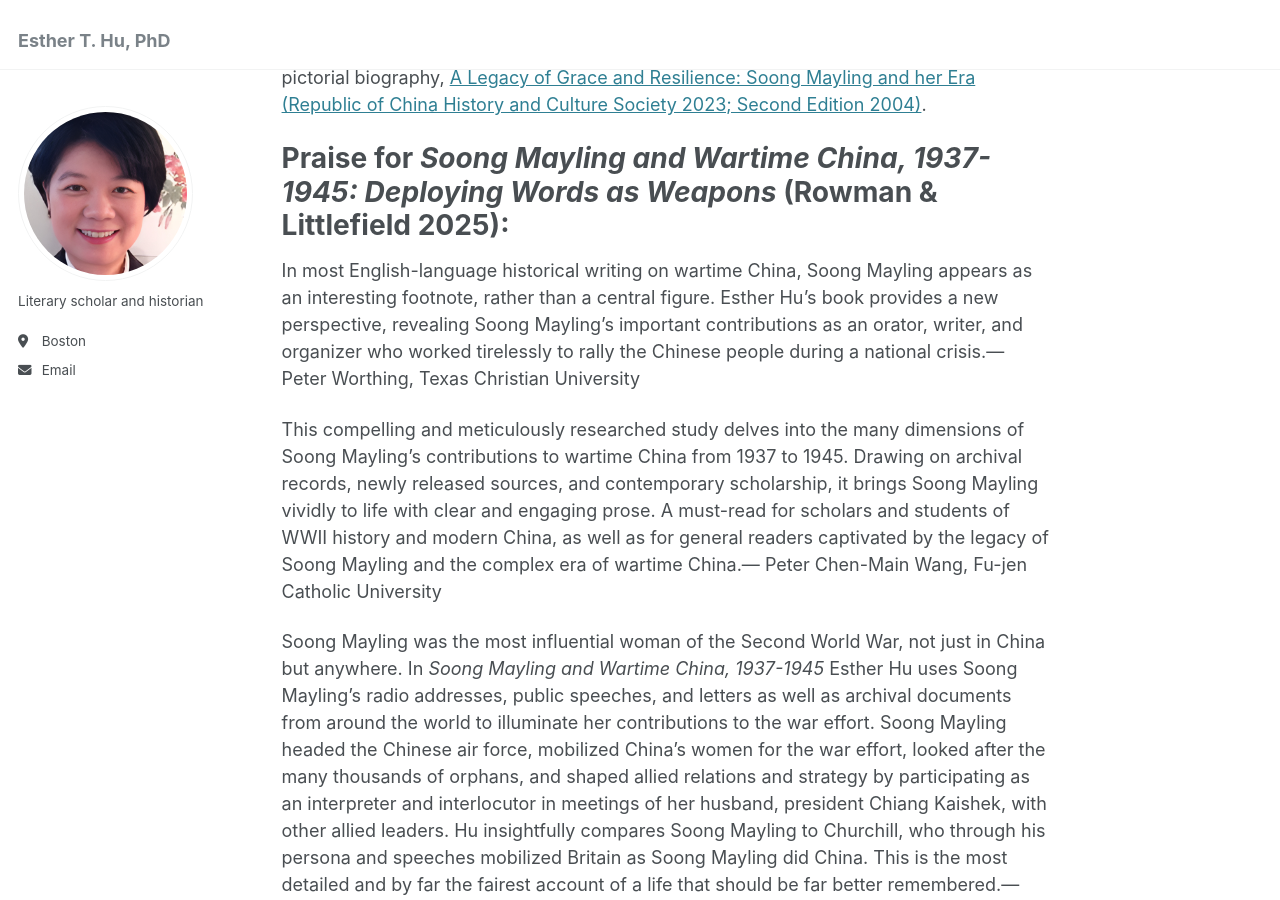
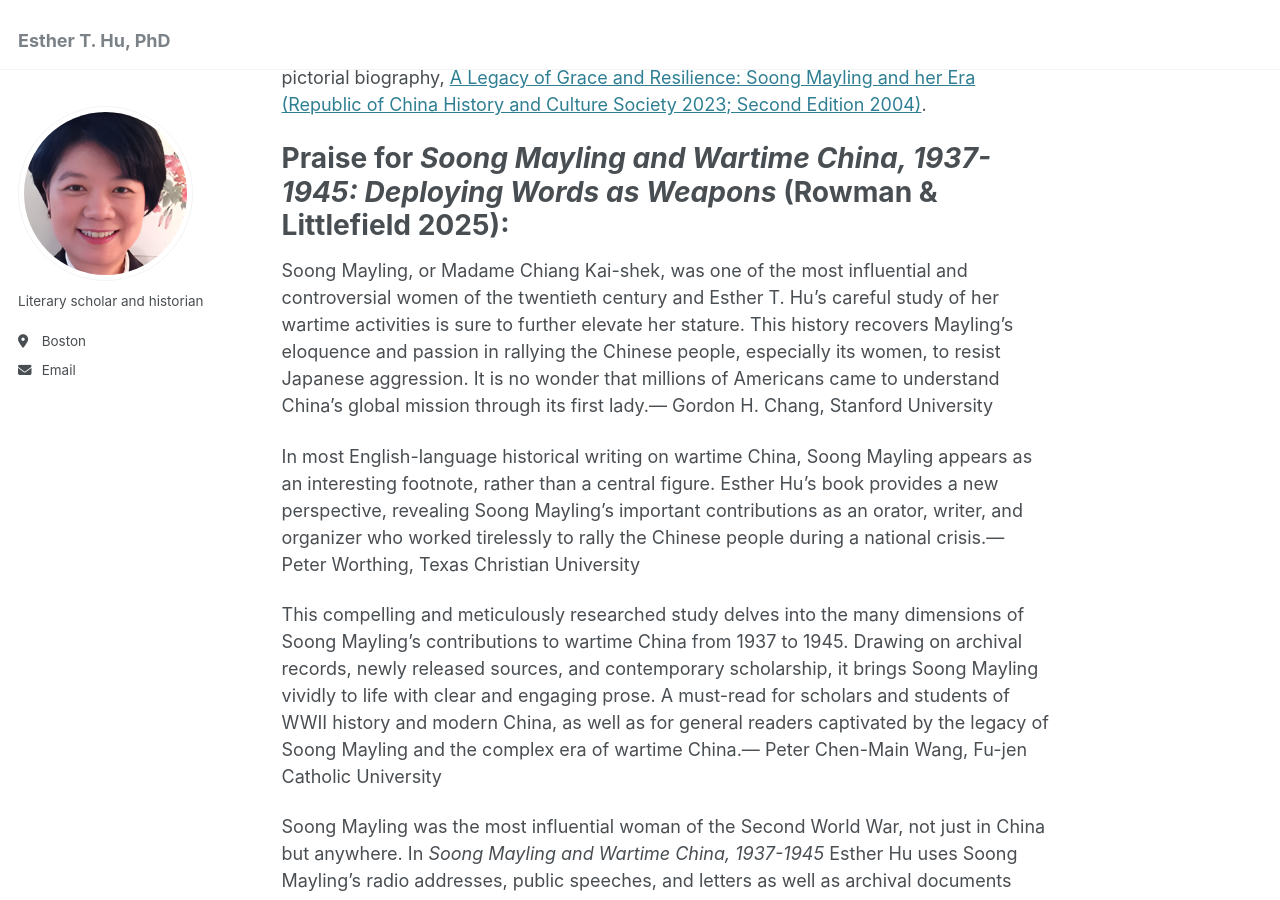
Before and after one commit to estherthu/estherthu.github.io, a Jekyll site: the page built from _pages/about.md, in a window 1280 px wide and 900 px high, scrolled down 777 px. Built offline with Jekyll 4.4.1, drawn with Linux system fonts in a browser that asks for light colours.

Commit message:
Update about.md

```diff
--- a/_pages/about.md
+++ b/_pages/about.md
@@ -20,6 +20,8 @@ Dr. Hu is also the English translator of Soong Mayling’s most recent Chinese-l
 
 Praise for <i>Soong Mayling and Wartime China, 1937-1945: Deploying Words as Weapons</i> (Rowman & Littlefield 2025):
 ======
+Soong Mayling, or Madame Chiang Kai-shek, was one of the most influential and controversial women of the twentieth century and Esther T. Hu’s careful study of her wartime activities is sure to further elevate her stature. This history recovers Mayling’s eloquence and passion in rallying the Chinese people, especially its women, to resist Japanese aggression. It is no wonder that millions of Americans came to understand China’s global mission through its first lady.— Gordon H. Chang, Stanford University
+
 In most English-language historical writing on wartime China, Soong Mayling appears as an interesting footnote, rather than a central figure. Esther Hu’s book provides a new perspective, revealing Soong Mayling’s important contributions as an orator, writer, and organizer who worked tirelessly to rally the Chinese people during a national crisis.— Peter Worthing, Texas Christian University
 
 This compelling and meticulously researched study delves into the many dimensions of Soong Mayling’s contributions to wartime China from 1937 to 1945. Drawing on archival records, newly released sources, and contemporary scholarship, it brings Soong Mayling vividly to life with clear and engaging prose. A must-read for scholars and students of WWII history and modern China, as well as for general readers captivated by the legacy of Soong Mayling and the complex era of wartime China.— Peter Chen-Main Wang, Fu-jen Catholic University
```
